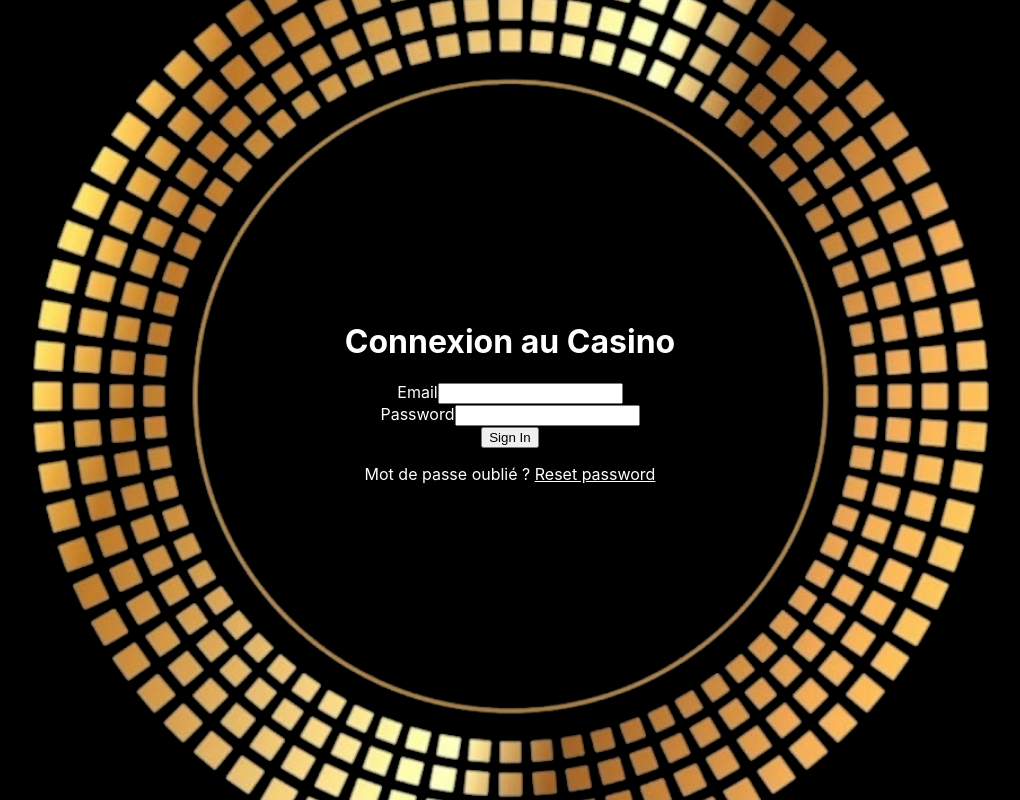
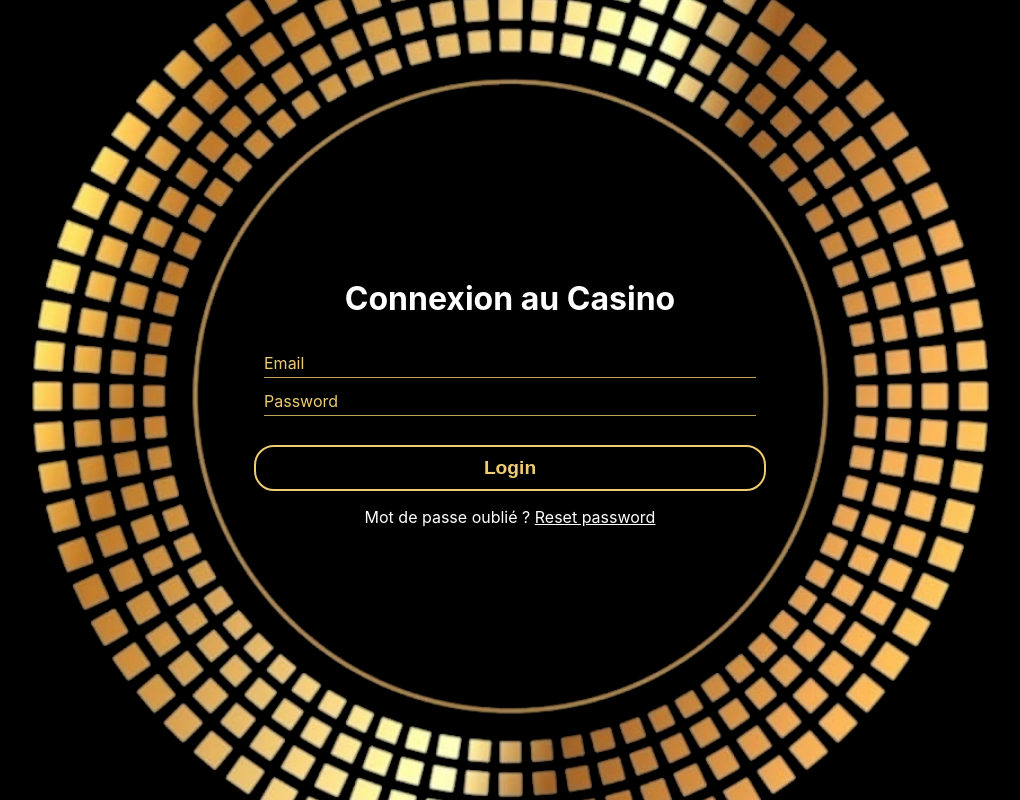
Before and after one commit to MaximeJezequel/casino-offline, a React (Create React App) app: page /login in a window 1280 px wide. Shown: the whole page, without its empty margins (130-1150 px from the left). Built offline with nearby package versions, Linux system fonts and the light colour scheme; no server answers.

Commit message:
Better login page

```diff
--- a/src/components/AliceCard.css
+++ b/src/components/AliceCard.css
@@ -7,7 +7,7 @@
   justify-content: center;
   height: 100vh;
   width: 100vw;
-  color: #ebcb78;
+  color: #edcb70;
   font-family: "Acme", sans-serif;
   /* background-image: url("../assets/casinocard_revert (portrait).jpg");
   background-size: 100% 100%;
@@ -47,7 +47,7 @@
   margin: auto;
   width: 30px;
   height: 2px;
-  background-color: #ebcb78;
+  background-color: #edcb70;
   transform: translate(-45px, 20px);
 }
 
@@ -57,7 +57,7 @@
   margin: auto;
   width: 30px;
   height: 2px;
-  background-color: #ebcb78;
+  background-color: #edcb70;
   transform: translate(45px, -20px);
 }
 
@@ -83,7 +83,7 @@
 }
 
 .hotel3 {
-  background-color: #bfbb00;
+  background-color: #acbf00;
   box-shadow: 0 0 20px 1px rgba(255, 255, 255, 0.8);
 }
 .hotel5 {
--- a/src/components/AliceLogo.css
+++ b/src/components/AliceLogo.css
@@ -37,12 +37,19 @@
 
 .alice-logo-logout {
   position: absolute;
-  right: 50px;
+  right: 30px;
   bottom: 30px;
-  color: #ebcb78;
-  font-size: 1.5rem;
-  font-weight: normal;
   cursor: pointer;
+}
+
+.alice-logo-logout svg {
+  color: #edcb70;
+}
+
+.alice-logo-logout svg:hover {
+  color: black;
+  background-color: #edcb70;
+  border-radius: 3px;
 }
 
 @media (prefers-reduced-motion: no-preference) {
--- a/src/components/AliceLogo.js
+++ b/src/components/AliceLogo.js
@@ -2,6 +2,7 @@ import { useNavigate } from "react-router-dom"
 import { UserAuth } from "../context/AuthContext"
 
 import lasvegas from "../assets/casino_las-vegas.png"
+
 import "./AliceLogo.css"
 
 const AliceLogo = ({ index, logo, item, handleOnClick }) => {
@@ -39,7 +40,22 @@ const AliceLogo = ({ index, logo, item, handleOnClick }) => {
       />
       <p className="alice-logo-subtxt">{item.line3}</p>
       <p className="alice-logo-logout" onClick={() => handleLogOut()}>
-        Log out
+        <svg
+          width="32px"
+          height="32px"
+          viewBox="0 0 24 24"
+          xmlns="http://www.w3.org/2000/svg"
+          fill="none"
+          stroke="currentColor"
+          strokeWidth="2"
+          strokeLinecap="round"
+          strokeLinejoin="round"
+          className="feather feather-log-out"
+        >
+          <path d="M9 21H5a2 2 0 0 1-2-2V5a2 2 0 0 1 2-2h4"></path>
+          <polyline points="16 17 21 12 16 7"></polyline>
+          <line x1="21" y1="12" x2="9" y2="12"></line>
+        </svg>
       </p>
     </div>
   )
--- a/src/components/ForgotPassword.js
+++ b/src/components/ForgotPassword.js
@@ -28,7 +28,7 @@ const ForgotPassword = () => {
       <div className="connexion">
         <h1>Mot de passe oublié</h1>
         <form onSubmit={handleSubmit}>
-          <div>
+          <div className="connexion-email">
             <label htmlFor="email">Email</label>
             <input
               id="email"
--- /dev/null
+++ b/src/components/Login.css
@@ -0,0 +1,78 @@
+.connexion form {
+  display: flex;
+  flex-direction: column;
+  justify-content: space-between;
+  width: 80vw;
+}
+
+.connexion button {
+  background-color: black;
+  color: #edcb70;
+  border: 2px solid #edcb70;
+  border-radius: 20px;
+  margin-top: 30px;
+  padding: 10px;
+  font-size: 1.2rem;
+  font-weight: bold;
+  cursor: pointer;
+}
+
+.connexion button:hover,
+.connexion button:focus {
+  color: black;
+  background-color: #edcb70;
+  background: rgb(237, 203, 112);
+  background: radial-gradient(
+    circle,
+    rgba(237, 203, 112, 1) 59%,
+    rgba(169, 110, 48, 1) 100%
+  );
+  outline: none;
+  border: 2px solid transparent;
+}
+
+.connexion-email,
+.connexion-password {
+  display: flex;
+  justify-content: center;
+  position: relative;
+}
+
+.connexion-email input,
+.connexion-password input {
+  width: 100%;
+  margin: 10px;
+  padding: 5px;
+  font-size: 16px;
+  padding-left: 80px;
+  background-color: black;
+  color: #edcb70;
+  outline: none;
+  border: none;
+  opacity: 0.8;
+  border-bottom: 1px solid #edcb70;
+  margin-bottom: -1px;
+  fill: none !important;
+}
+
+.connexion-email input:focus,
+.connexion-password input:focus {
+  border-bottom: 2px solid #edcb70;
+  opacity: 1;
+}
+
+.connexion-email label,
+.connexion-password label {
+  position: absolute;
+  left: 10px;
+  top: 14px;
+  font-size: 16px;
+  color: #edcb70;
+  z-index: 2;
+}
+
+@media (orientation: landscape) {
+  .connexion form {
+    width: 40vw;
+  }
+}
--- a/src/components/Login.js
+++ b/src/components/Login.js
@@ -1,6 +1,8 @@
 import { useEffect, useState } from "react"
 import { Link, useNavigate } from "react-router-dom"
 import { UserAuth } from "../context/AuthContext"
+
+import "./Login.css"
 
 const Login = () => {
   const [email, setEmail] = useState("")
@@ -29,7 +31,7 @@ const Login = () => {
       <div className="connexion">
         <h1>Connexion au Casino</h1>
         <form onSubmit={handleSubmit}>
-          <div>
+          <div className="connexion-email">
             <label htmlFor="email">Email</label>
             <input
               id="email"
@@ -37,7 +39,7 @@ const Login = () => {
               onChange={(e) => setEmail(e.target.value)}
             />
           </div>
-          <div>
+          <div className="connexion-password">
             <label htmlFor="password">Password</label>
             <input
               id="password"
@@ -45,7 +47,7 @@ const Login = () => {
               onChange={(e) => setPassword(e.target.value)}
             />
           </div>
-          <button>Sign In</button>
+          <button>Login</button>
           <p>
             Mot de passe oublié ?{" "}
             <Link
```
Also changed, not shown: src/assets/lock.svg (added), src/assets/logout.svg (added).
